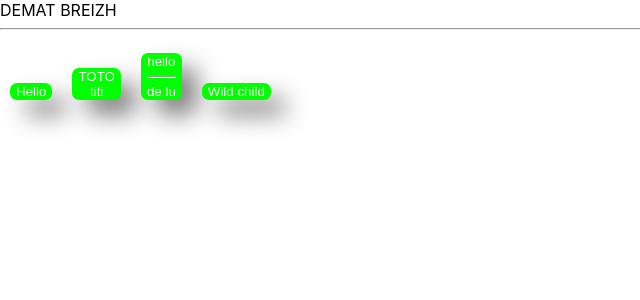
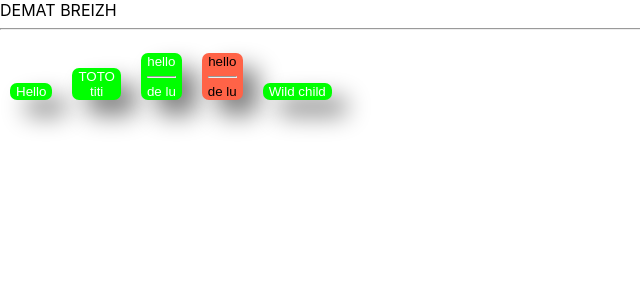
Before and after one commit to ManuFormation/FormationRect, a React (Create React App) app: page / in a window 1280 px wide. Shown: the top 300 px of the page, without its empty margins (0-640 px from the left). Built offline with nearby package versions, Linux system fonts and the light colour scheme.

Commit message:
style par props

```diff
--- a/src/App/App.tsx
+++ b/src/App/App.tsx
@@ -19,8 +19,13 @@ function App() {
      }}
      type="button"
      >Hello</Button>
+
      <Button > <div>TOTO</div><div>titi</div> </Button>
+
      <Button> hello<hr/>de lu </Button>
+
+     <Button bgColor='tomato' color="black">hello<hr/>de lu </Button>
+
      <Button>Wild child</Button>
     </div>
   );
```
